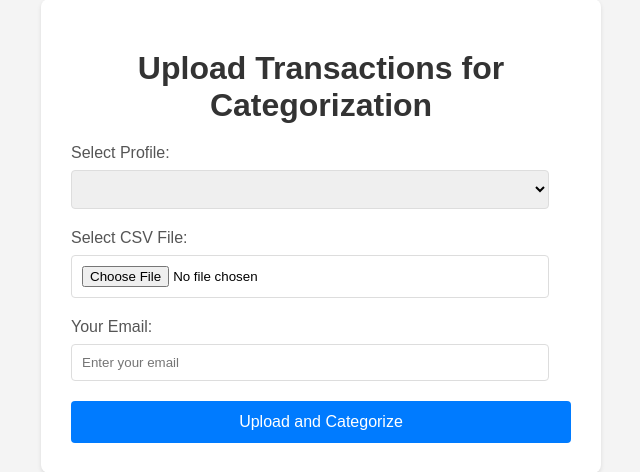
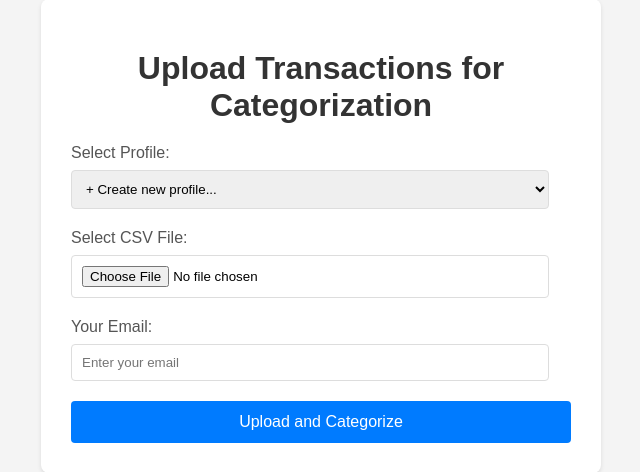
Before and after one commit to TheStoneRabbit/rabbit-budget, a Flask app: template templates/index.html in a window 1280 px wide. Shown: the part 51-523 px from the top of the page, without its empty margins (319-959 px from the left). Run offline with Flask 3, Linux system fonts and the light colour scheme; the template is opened without the code that fills it, so the values that code supplies are empty.

Commit message:
added profile creation option

```diff
--- a/app.py
+++ b/app.py
@@ -22,7 +22,7 @@ from transaction_processor import (
 )
 
 import storage
-from storage import ConflictError, NotFoundError
+from storage import ConflictError, NotFoundError, create_profile
 
 app = Flask(__name__)
 app.secret_key = os.getenv("FLASK_SECRET_KEY", "supersecretkey") # Replace with a strong secret key
@@ -118,6 +118,22 @@ def index():
     else:
         # Optionally, handle the case with no profiles, e.g., show a setup page
         return "No profiles found. Please create a profile."
+
+@app.route('/profiles', methods=['POST'])
+def create_profile_route():
+    payload = request.get_json(silent=True) or {}
+    name = (payload.get('name') or '').strip()
+    if not name:
+        return jsonify({'error': 'Profile name is required.'}), 400
+
+    try:
+        profile = create_profile(name)
+    except ConflictError as err:
+        return jsonify({'error': str(err)}), 409
+    except ValueError as err:
+        return jsonify({'error': str(err)}), 400
+
+    return jsonify(profile), 201
 
 
 @app.route('/<profile>')
--- a/storage.py
+++ b/storage.py
@@ -85,6 +85,25 @@ def init_db() -> None:
     """Create tables and bootstrap data from legacy JSON if present."""
     Base.metadata.create_all(bind=engine)
     _bootstrap_from_json()
+
+def create_profile(name: str) -> Dict[str, str]:
+    normalized = (name or "").strip()
+    if not normalized:
+        raise ValueError("Profile name is required.")
+
+    with session_scope() as session:
+        existing = (
+            session.query(Profile)
+            .filter(func.lower(Profile.name) == normalized.lower())
+            .one_or_none()
+        )
+        if existing:
+            raise ConflictError(f"Profile '{normalized}' already exists.")
+
+        profile = Profile(name=normalized)
+        session.add(profile)
+        session.flush()
+        return {"name": profile.name}
 
 
 def _bootstrap_from_json(base_path: str = "profiles") -> None:
--- a/templates/index.html
+++ b/templates/index.html
@@ -27,6 +27,11 @@
             display: block;
             margin-bottom: 8px;
             color: #555;
+        }
+        .profile-row {
+            display: flex;
+            align-items: center;
+            gap: 10px;
         }
         select,
         input[type="file"],
@@ -172,6 +177,7 @@
             font-weight: bold;
             color: #333;
         }
+
     </style>
 </head>
 <body>
@@ -186,11 +192,14 @@
         {% endwith %}
         <form id="upload-form" method="post" enctype="multipart/form-data">
             <label for="profile">Select Profile:</label>
-            <select id="profile" name="profile">
-                {% for p in profiles %}
-                <option value="{{ p }}" {% if p == profile %}selected{% endif %}>{{ p }}</option>
-                {% endfor %}
-            </select>
+            <div class="profile-row">
+                <select id="profile" name="profile">
+                    {% for p in profiles %}
+                    <option value="{{ p }}" {% if p == profile %}selected{% endif %}>{{ p }}</option>
+                    {% endfor %}
+                    <option value="__new__">+ Create new profile...</option>
+                </select>
+            </div>
 
             <label for="file">Select CSV File:</label>
             <input type="file" id="file" name="file" accept=".csv" required>
@@ -257,6 +266,34 @@
             if (profileSelect) {
                 profileSelect.addEventListener('change', function() {
                     const selectedProfile = this.value;
+                    if (selectedProfile === '__new__') {
+                        const name = prompt('Enter new profile name:');
+                        if (!name) {
+                            this.value = activeProfile;
+                            return;
+                        }
+                        fetch('/profiles', {
+                            method: 'POST',
+                            headers: { 'Content-Type': 'application/json' },
+                            body: JSON.stringify({ name })
+                        }).then(async (response) => {
+                            if (response.status === 409) {
+                                alert('A profile with that name already exists.');
+                                this.value = activeProfile;
+                                return;
+                            }
+                            if (!response.ok) {
+                                throw new Error('Failed to create profile');
+                            }
+                            const data = await response.json();
+                            window.location.href = '/' + encodeURIComponent(data.name);
+                        }).catch(err => {
+                            console.error(err);
+                            alert('Error creating profile.');
+                            this.value = activeProfile;
+                        });
+                        return;
+                    }
                     if (selectedProfile) {
                         window.location.href = '/' + selectedProfile;
                     }
@@ -271,6 +308,7 @@
                     }
                 });
             }
+
 
             // Collapsible Headers
             document.querySelectorAll('.collapsible-header').forEach(header => {
```
